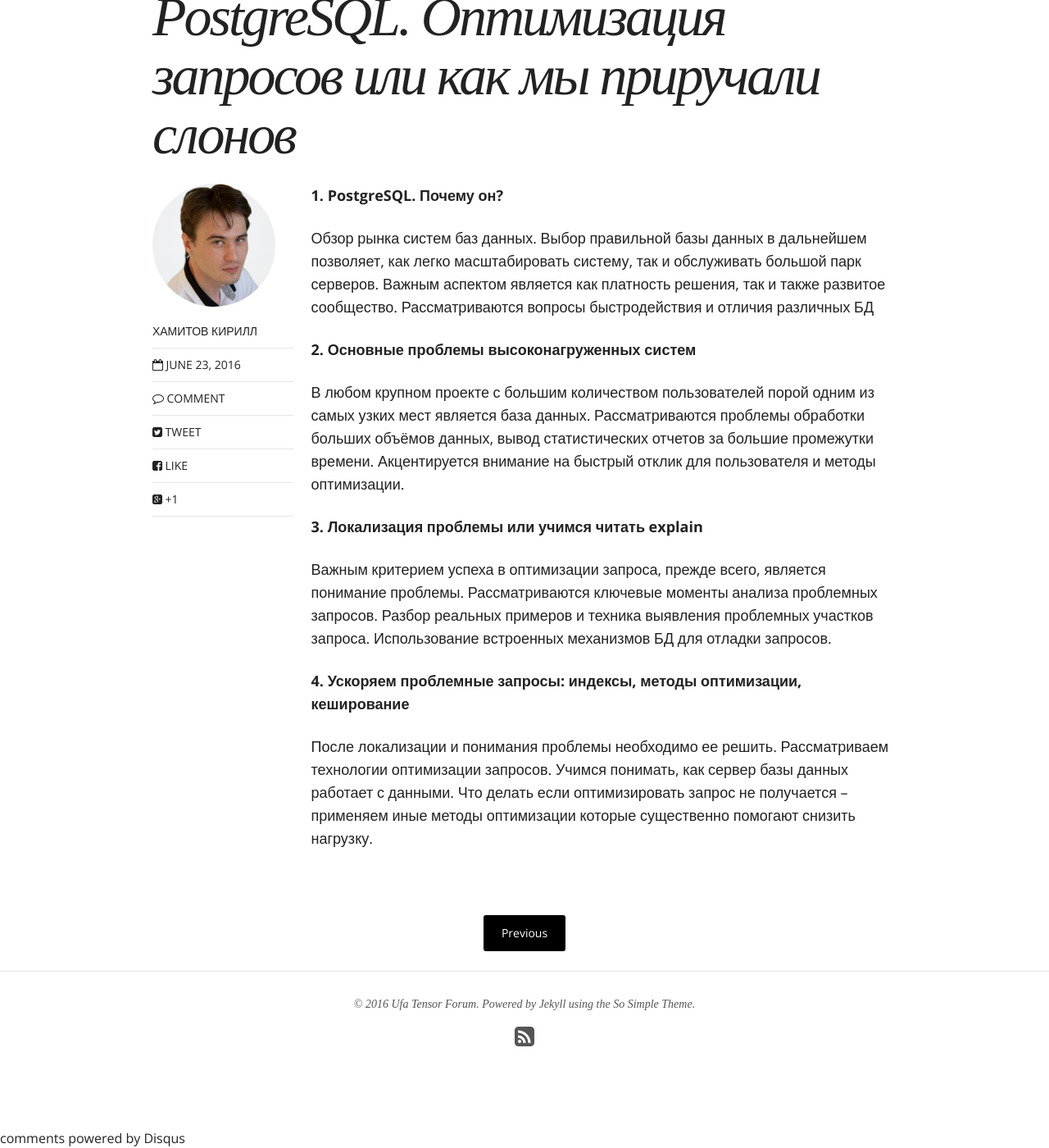
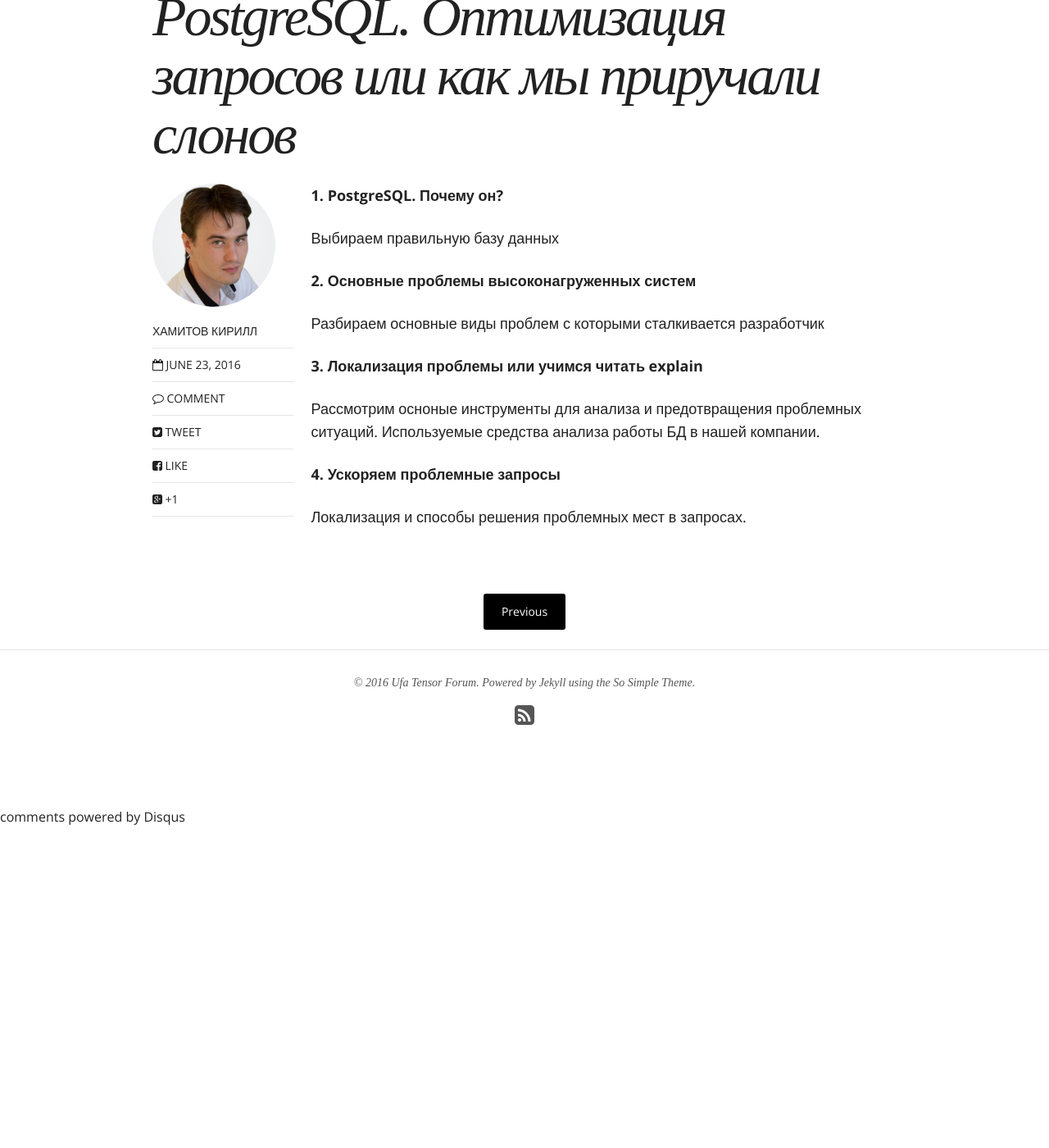
Before and after one commit to tensor-ufa/tensor-ufa.github.io, a Jekyll site: the page built from _posts/talks/2016-06-23-1-postgresql.md, in a window 1280 px wide and 1400 px high, scrolled down 516 px. Shown: the whole window at 82% size. Built offline with Jekyll 4.4.1, drawn with Linux system fonts in a browser that asks for light colours; nearby versions of some CDN libraries; comment, search, counter and statistics services are not loaded; after the commit the page ends 1524 px from its top, so only the background shows below that.

Commit message:
сократил описание

```diff
--- a/_posts/talks/2016-06-23-1-postgresql.md
+++ b/_posts/talks/2016-06-23-1-postgresql.md
@@ -20,16 +20,16 @@ slides:
 
 **1.	PostgreSQL. Почему он?**
 
-Обзор рынка систем баз данных. Выбор правильной базы данных в дальнейшем позволяет, как легко масштабировать систему, так и обслуживать большой парк серверов. Важным аспектом является как платность решения, так и также развитое сообщество. Рассматриваются вопросы быстродействия и отличия различных БД
+Выбираем правильную базу данных
 
 **2.	Основные проблемы высоконагруженных систем**
 
-В любом крупном проекте с большим количеством пользователей порой одним из самых узких мест является база данных. Рассматриваются проблемы обработки больших объёмов данных, вывод статистических отчетов за большие промежутки времени. Акцентируется внимание на быстрый отклик для пользователя и методы оптимизации.
+Разбираем основные виды проблем с которыми сталкивается разработчик
 
 **3.	Локализация проблемы или учимся читать explain**
 
-Важным критерием успеха в оптимизации запроса, прежде всего, является понимание проблемы. Рассматриваются ключевые моменты анализа проблемных запросов. Разбор реальных примеров и техника выявления проблемных участков запроса. Использование встроенных механизмов БД для отладки запросов.
+Рассмотрим осноные инструменты для анализа и предотвращения проблемных ситуаций. Используемые средства анализа работы БД в нашей компании.
 
-**4.	Ускоряем проблемные запросы: индексы, методы оптимизации, кеширование**
+**4.	Ускоряем проблемные запросы**
 
-После локализации и понимания проблемы необходимо ее решить. Рассматриваем технологии оптимизации запросов. Учимся понимать, как сервер базы данных работает с данными. Что делать если оптимизировать запрос не получается – применяем иные методы оптимизации которые существенно помогают снизить нагрузку.
+Локализация и способы решения проблемных мест в запросах.
```
